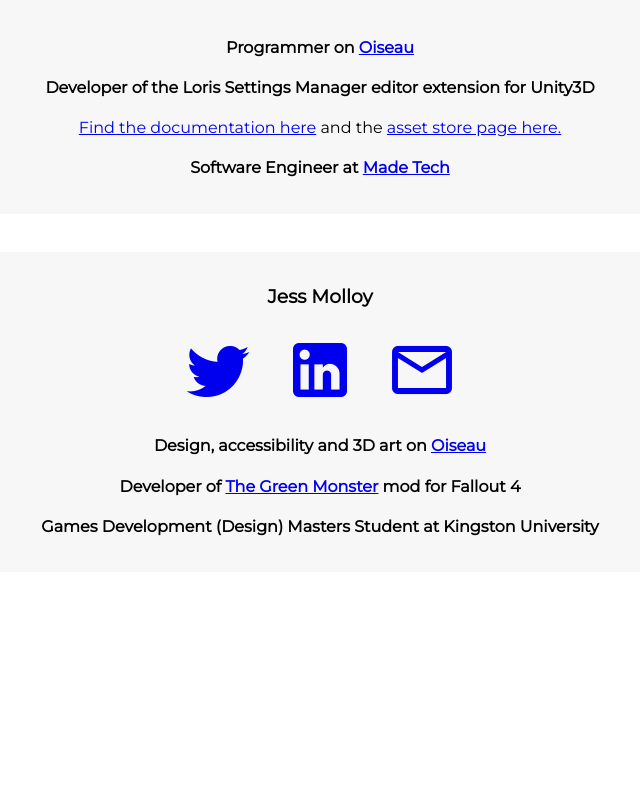
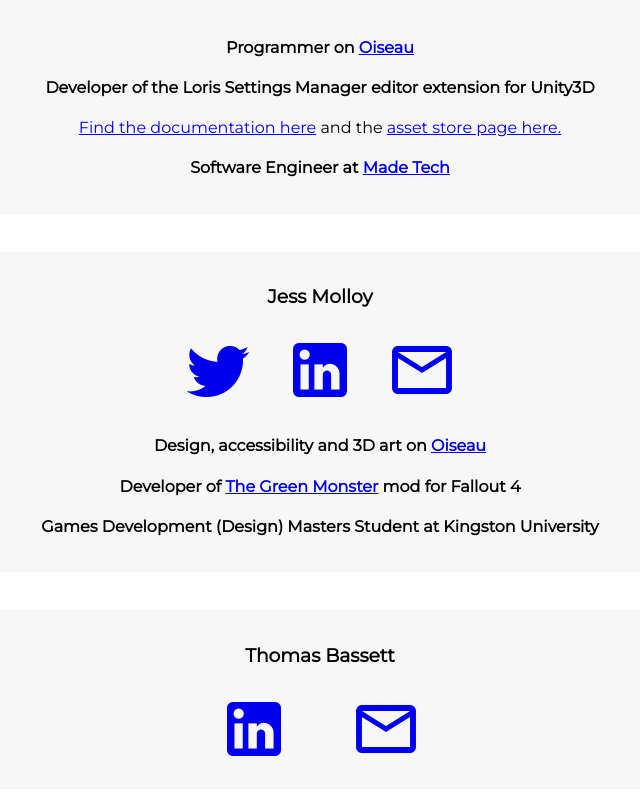
Before and after one commit to sharploris/sharploris.github.io, a React (Create React App) app: page / in a window 1280 px wide. Shown: the part 305-1100 px from the top of the page, without its empty margins (320-960 px from the left). Before the commit the page ends 877 px from the top, so only its background shows below. Built offline with nearby package versions, Linux system fonts and the light colour scheme.

Commit message:
Added section for Tom

```diff
--- a/src/App.module.scss
+++ b/src/App.module.scss
@@ -1,4 +1,5 @@
 .appBody {
     margin: 0 auto;
     width: 1024px;
+    padding-bottom: 50px;
 }
--- a/src/Components/PeoplePage/index.tsx
+++ b/src/Components/PeoplePage/index.tsx
@@ -40,6 +40,16 @@
           <h4>Developer of <a href="https://jessmolloyga.wixsite.com/jessmolloy" target="_blank" rel="noopener noreferrer">The Green Monster</a> mod for Fallout 4</h4>
           <h4>Games Development (Design) Masters Student at Kingston University</h4>
         </div>
+        <br />
+        <br />
+        <div className={styles.profileWrapper}>
+          <Profile
+            personName="Thomas Bassett"
+            githubUrl="https://github.com/snoogle13"
+            linkedinUrl="https://www.linkedin.com/in/thomas-bassett-b08304112/"
+            contactEmail="thomasbassett94@gmail.com"
+          />
+        </div>
       </div>
     );
   }
```
